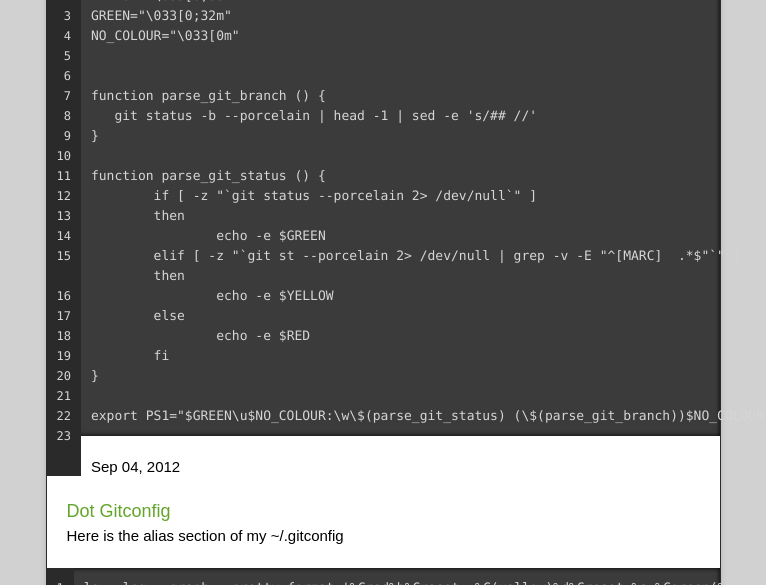
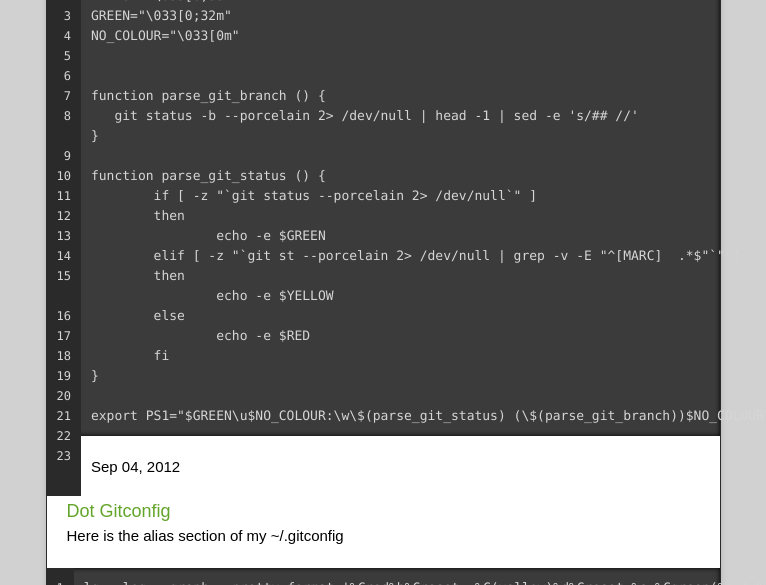
Before and after one commit to danramteke/devlog, a Jekyll site: the page built from index.html, in a window 1280 px wide. Shown: the part 505-1090 px from the top of the page, without its empty margins (257-1023 px from the left). Built offline with Jekyll 4.4.1, drawn with Linux system fonts in a browser that asks for light colours; nearby versions of some CDN libraries; the list of posts is cut into pages by our own code; some of the changed text lies outside the part shown.

Commit message:
Updated _posts/2012-09-04-git-branch-in-command-line.md

```diff
--- a/_posts/2012-09-04-git-branch-in-command-line.md
+++ b/_posts/2012-09-04-git-branch-in-command-line.md
@@ -14,7 +14,7 @@ A colorblind version is forthcoming.
 
 
     function parse_git_branch () {
-       git status -b --porcelain | head -1 | sed -e 's/## //'
+       git status -b --porcelain 2> /dev/null | head -1 | sed -e 's/## //'
     }
 
     function parse_git_status () {
```
